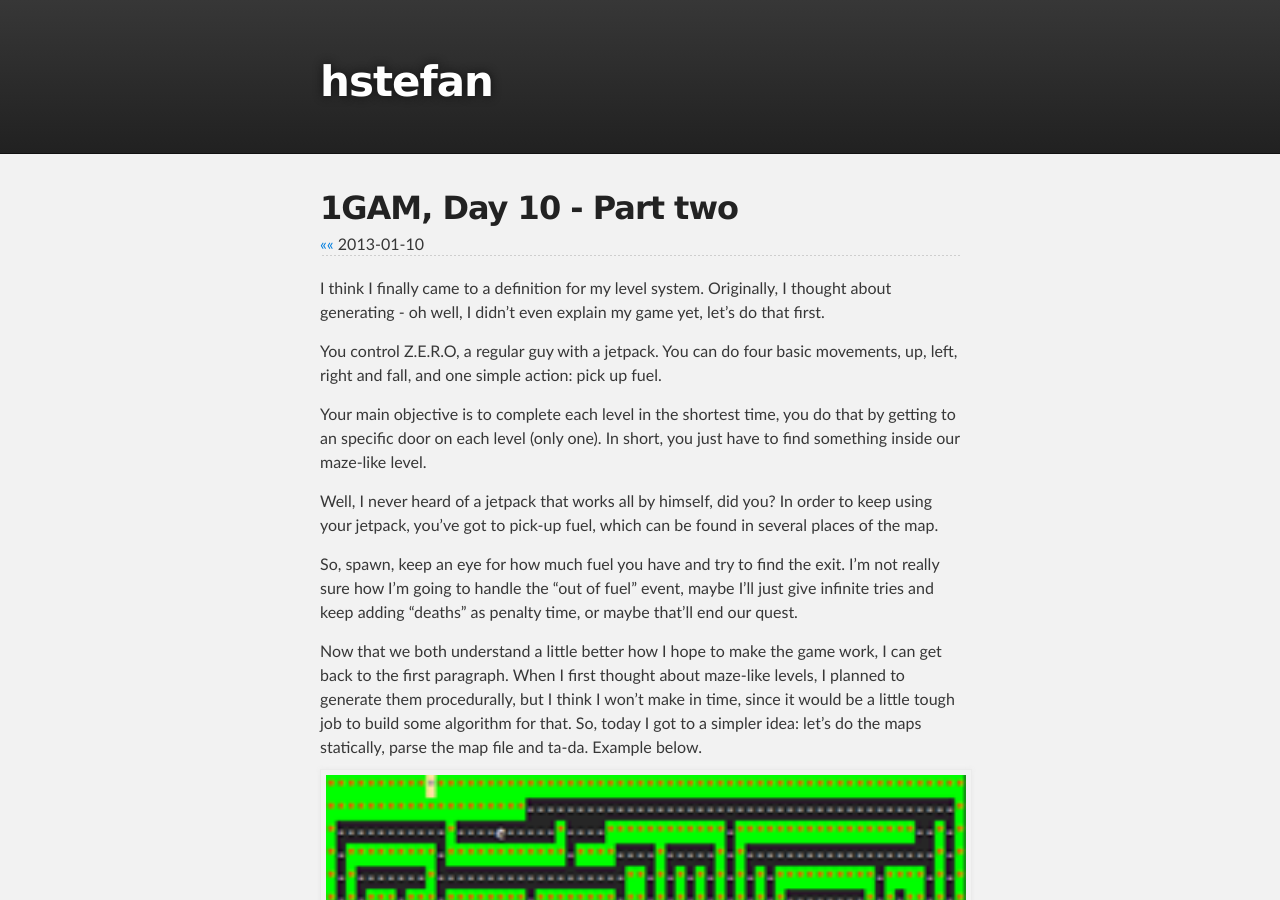
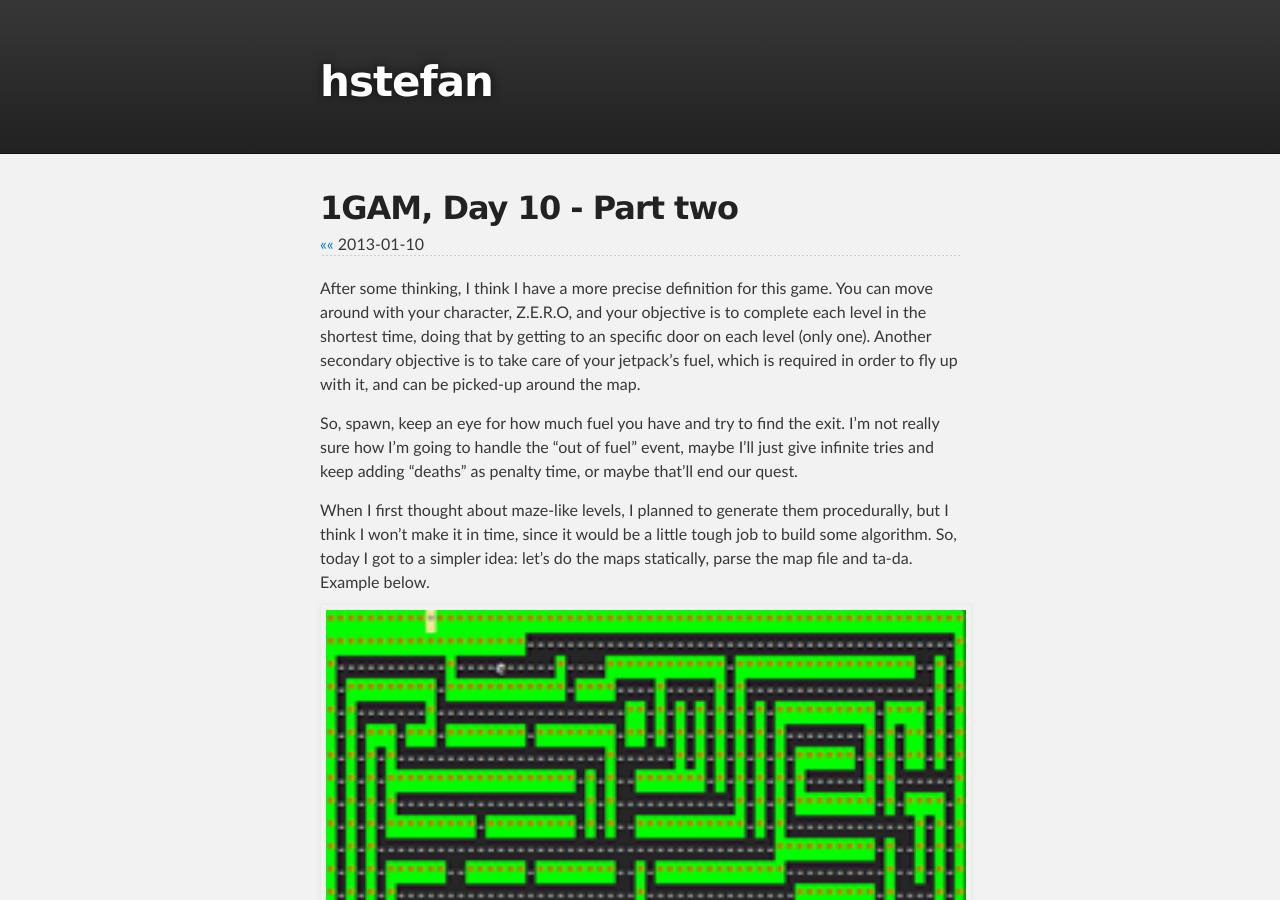
Before and after one commit to hstefan/hstefan.github.com, a Jekyll site: the page built from _posts/2013-01-10-1GAM-day-10-2.md, in a window 1280 px wide and 900 px high. Built offline with Jekyll 4.4.1, drawn with Linux system fonts in a browser that asks for light colours.

Commit message:
Rewrote last post.

```diff
--- a/_posts/2013-01-10-1GAM-day-10-2.md
+++ b/_posts/2013-01-10-1GAM-day-10-2.md
@@ -4,17 +4,12 @@ date: 2013-01-10 21:28
 layout: post
 ---
 
-I think I finally came to a definition for my level system. Originally, I thought about generating - oh well, I didn't even explain my game yet, let's do that first.
-
-You control Z.E.R.O, a regular guy with a jetpack. You can do four basic movements, up, left, right and fall, and one simple action: pick up fuel.
-
-Your main objective is to complete each level in the shortest time, you do that by getting to an specific door on each level (only one). In short, you just have to find something inside our maze-like level.
-
-Well, I never heard of a jetpack that works all by himself, did you? In order to keep using your jetpack, you've got to pick-up fuel, which can be found in several places of the map.
+After some thinking, I think I have a more precise definition for this game. You can move around with your character, Z.E.R.O, and your objective is to complete each level in the shortest time, doing that by getting to an specific door on each level (only one). Another secondary objective is to take care of your jetpack's fuel, which is required in order to fly up with it,
+and can be picked-up around the map.
 
 So, spawn, keep an eye for how much fuel you have and try to find the exit. I'm not really sure how I'm going to handle the "out of fuel" event, maybe I'll just give infinite tries and keep adding "deaths" as penalty time, or maybe that'll end our quest.
 
-Now that we both understand a little better how I hope to make the game work, I can get back to the first paragraph. When I first thought about maze-like levels, I planned to generate them procedurally, but I think I won't make in time, since it would be a little tough job to build some algorithm for that. So, today I got to a simpler idea: let's do the maps statically, parse the map file and ta-da. Example below.
+When I first thought about maze-like levels, I planned to generate them procedurally, but I think I won't make it in time, since it would be a little tough job to build some algorithm. So, today I got to a simpler idea: let's do the maps statically, parse the map file and ta-da. Example below.
 ![Example map](/images/example_map.png)
 
 How does that all look to you? Your feedback is really welcome and needed, I'm easily found on [twitter](http://www.twitter.com/hstefan)!
```
